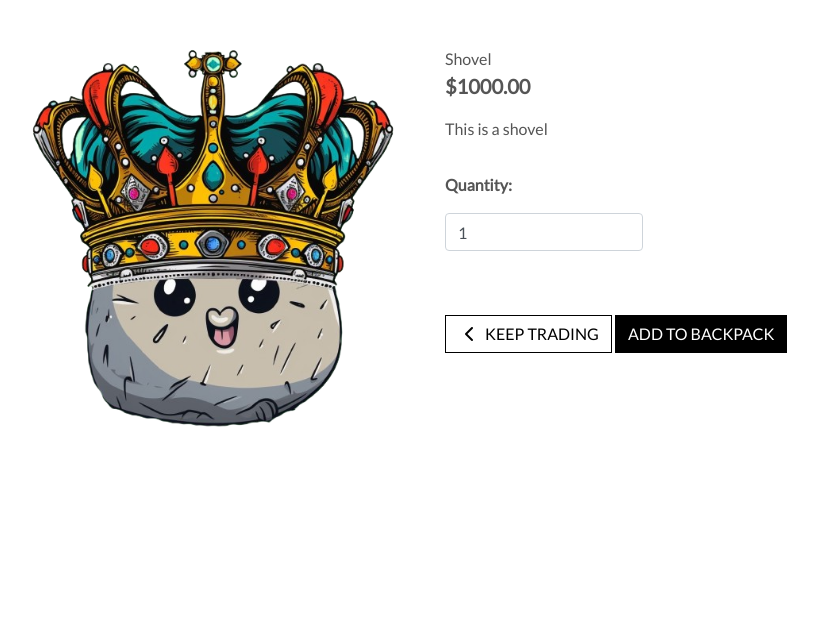
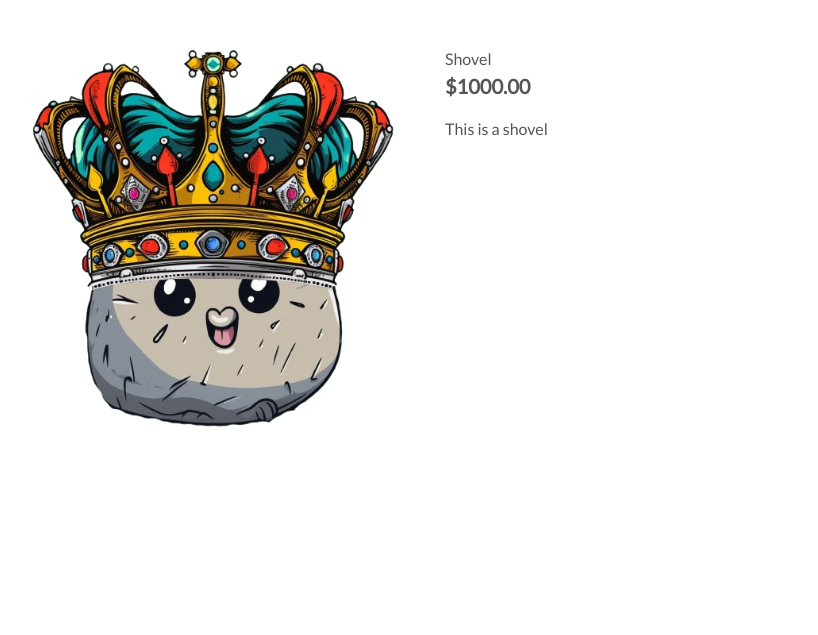
Before and after one commit to Hayespace/JunkTrader, a Django app: page /collectables/1/ in a window 1280 px wide. Shown: the part 165-800 px from the top of the page, without its empty margins (210-1028 px from the left). Run offline with Django 4.2, Linux system fonts and the light colour scheme; data comes from the database, SQL or seed files in the repository; parts of the project's set-up code (start-up, migrations or seed data) failed here and were passed over; some libraries are stand-ins or nearby versions.

```diff
--- a/backpack/urls.py
+++ b/backpack/urls.py
@@ -2,7 +2,6 @@ from django.urls import path
 from . import views
 
 urlpatterns = [
-    path('', views.open_backpack, name='open_backpack'),
-    path('add/<item_id>', views.add_to_backpack, name='add_to_backpack'),
+    path('', views.open_backpack, name='open_backpack')
 
 ]
--- a/collectables/templates/collectables/collectable_detail.html
+++ b/collectables/templates/collectables/collectable_detail.html
@@ -31,32 +31,6 @@
                     <p class="mb-0">{{ collectable.name }}</p>
                     <p class="lead mb-0 text-left font-weight-bold">${{ collectable.price }}</p>
                     <p class="mt-3">{{ collectable.description }}</p>
-
-                    <form class="form" action="{% url 'add_to_backpack' collectable.pk %}" method="POST">
-                        {% csrf_token %}
-                        <div class="form-row">
-                            <div class="col-12">
-                                <p class="mt-3"><strong>Quantity:</strong></p>
-                                <div class="form-group w-50">
-                                    <div class="input-group">
-                                        <input class="form-control qty_input" type="number" name="quantity" value="1" min="1" max="99" data-item_id="{{ collectable.id }}" id="id_qty_{{ collectable.id }}">
-                                    </div>
-                                </div>
-                            </div>
-
-                            <div class="col-12">
-                                <a href="{% url 'collectables' %}" class="btn btn-outline-black rounded-0 mt-5">
-                                    <span class="icon">
-                                        <i class="fas fa-chevron-left"></i>
-                                    </span>
-                                    <span class="text-uppercase">Keep Trading</span>
-                                </a>
-                                <input type="submit" class="btn btn-black rounded-0 text-uppercase mt-5" value="Add to Backpack">
-                            </div>
-                            <input type="hidden" name="redirect_url" value="{{ request.path }}">
-                        </div>
-                    </form>
-
                 </div>
             </div>
         </div>
--- a/templates/includes/mobile-top-header.html
+++ b/templates/includes/mobile-top-header.html
@@ -42,7 +42,7 @@
     </div>
 </li>
 <li class="list-inline-item">
-      <a class="{% if grand_total %}text-primary font-weight-bold{% else %}text-black{% endif %} nav-link d-block d-lg-none" href="">
+    <a class="{% if grand_total %}text-primary font-weight-bold{% else %}text-black{% endif %} nav-link d-block d-lg-none" href="{% url 'open_backpack' %}">
         <div class="text-center">
             <div><i class="fas fa-shopping-bag fa-lg"></i></div>
             <p class="my-0">
```
Also changed, not shown: backpack/views.py (+0 -18 lines). Lines whose indentation alone changed are shown as unchanged.
